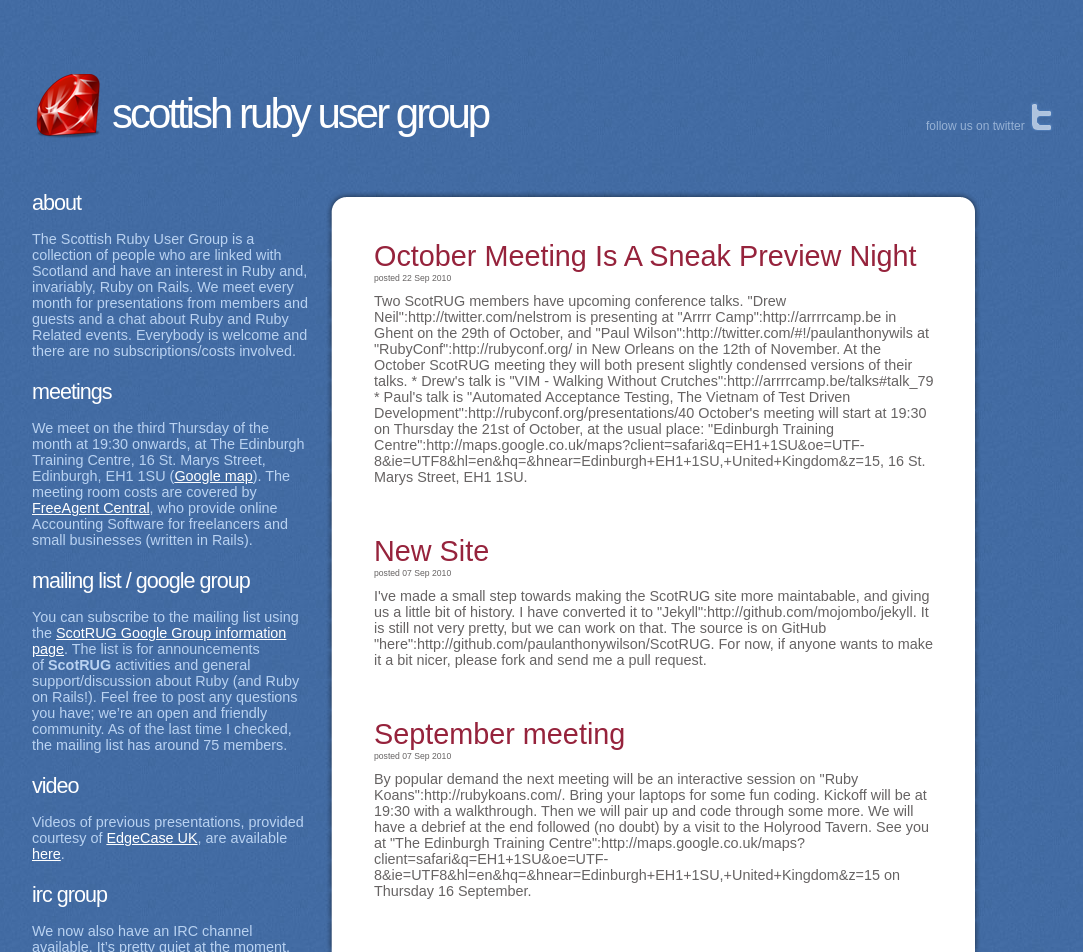
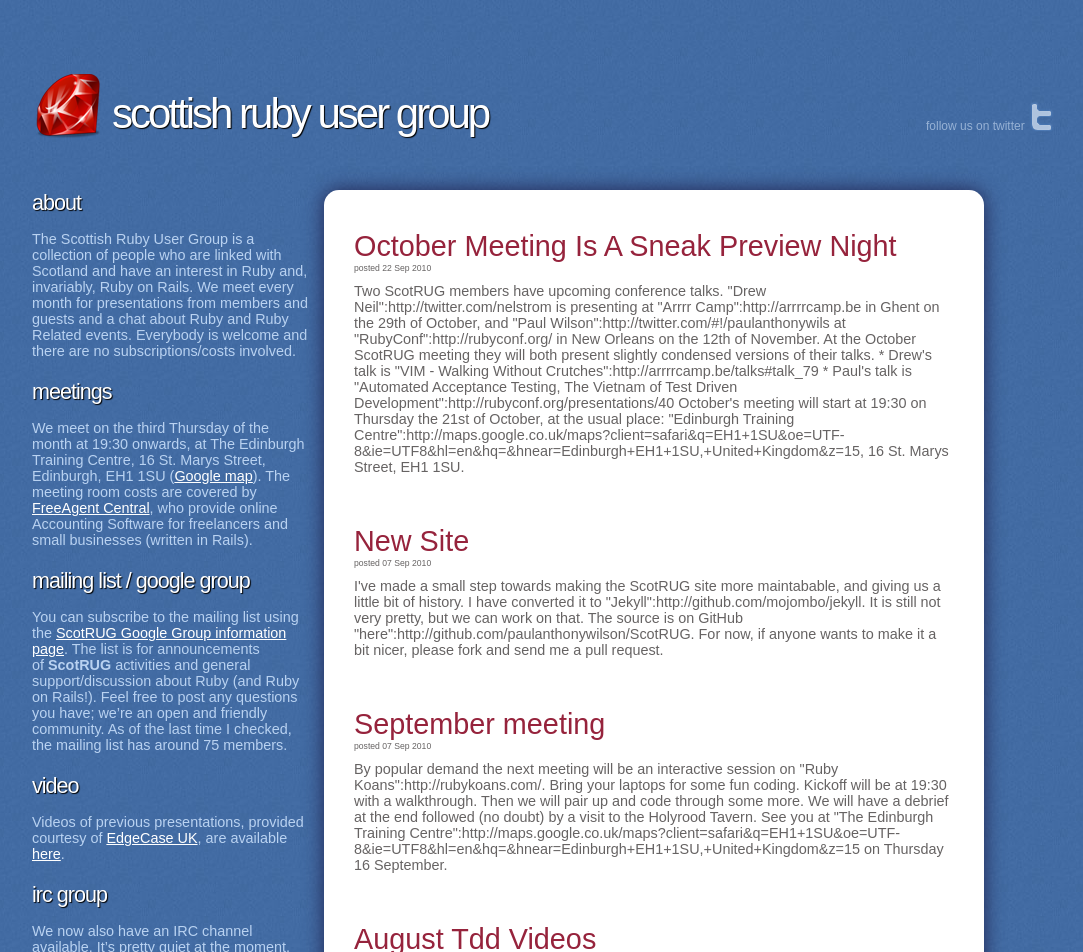
Before and after one commit to scotrug/scotrug.github.io, a Jekyll site: the page built from index.html, in a window 1280 px wide. Shown: the top 952 px of the page, without its empty margins (96-1179 px from the left). Built offline with Jekyll 4.4.1, drawn with Linux system fonts in a browser that asks for light colours.

Commit message:
instead of images for drop shadows and rounded corners let's use css3. Nice text shadows added as well

```diff
--- a/_layouts/master.html
+++ b/_layouts/master.html
@@ -59,10 +59,7 @@
       </div>
     </div>
     <div id="posts">
-	<div id="content">
       {{content}}
-	</div>
-	<div id="blank"></div>
     </div>
 
     <div id="footer">
--- a/stylesheets/scotrug.css
+++ b/stylesheets/scotrug.css
@@ -1,6 +1,4 @@
 body{
- 	/*font-family: Verdana,"Bitstream Vera Sans",sans-serif;
-	    font-size: 86%;*/
 		margin: 0px;
 		padding: 0px;
 		background: #3877bc url(/images/bkg.jpg) repeat left top;
@@ -48,6 +46,9 @@ a:hover{
 	font-size: 3.5em;
 	font-weight: normal;
 	color: #FFFFFF;
+
+	text-shadow: 1px 1px 1px #000;
+	filter: dropshadow(color=#000, offx=1, offy=1);
 }
 #header a{
 	color: white;
@@ -65,10 +66,12 @@ a:hover{
 	height: 35px;
 	padding-top: 19px;
 	margin-top: 80px;
+	margin-right: 0px;
 }
 
 #header #twitter a{
 	color: #97b2d5;
+
 }
 
 #left {
@@ -94,28 +97,27 @@ a:hover{
 	font-size: 1.5em;
 	font-weight: normal;
 	color: #FFFFFF;
+
+	text-shadow: 1px 1px 1px #000;
+	filter: dropshadow(color=#000, offx=1, offy=1);
 }
 
 #posts{
   	margin-top: 50px;
-	background: url(/images/top_posts_bkg.png) no-repeat 2px top;
-	width: 660px;
+	width: 600px;
 	position: absolute;
     left: 420px;
 	font-size: 1.2em;
-	padding: 40px 0px 0px 0px;
-}
+	padding: 40px 30px 10px 30px;
 
-#posts #content{
-	background: url(/images/posts_bkg.png) repeat-y left top;
-	padding-left: 50px;
-	padding-right: 50px;
-	padding-top: 10px;
-}
+	background-color: #fff;
+	-webkit-border-radius: 15px;
+	-moz-border-radius: 15px;
+	border-radius: 15px;
 
-#posts #blank{
-	background: url(/images/bottom_posts_bkg.png) no-repeat 1px top;
-	height: 100px;
+	-webkit-box-shadow: 0px 0px 20px #212552;
+	-moz-box-shadow: 0px 0px 20px #212552;
+	box-shadow: 0px 0px 20px #212552;
 }
 
 .post {
```
Also changed, not shown: images/bottom_posts_bkg.png (deleted), images/posts_bkg.png (deleted), images/top_posts_bkg.png (deleted), 11 other files.
